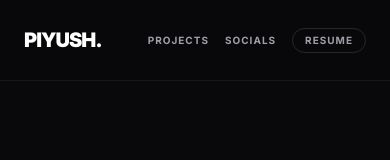
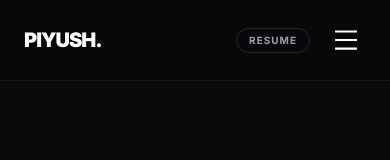
Before and after one commit to piyushbrl69/portfolio, a Next.js app: page / in a window 390 px wide. Shown: the top 160 px of the page. Built offline with nearby package versions, Linux system fonts and the light colour scheme.

Commit message:
Added hamburger menu for small devices

```diff
--- a/app/components/Navbar.tsx
+++ b/app/components/Navbar.tsx
@@ -1,12 +1,19 @@
+"use client";
+
+import { AiOutlineMenu } from "react-icons/ai";
+import { RiMenu2Line } from "react-icons/ri";
 import Link from "next/link";
+import { useState } from "react";
 
 export default function Navbar() {
+  const [isOpen, setIsOpen] = useState(false);
+
   return (
     <nav className="fixed top-0 z-50 w-full backdrop-blur-md bg-[#09090b]/80 border-b border-zinc-900">
       <div className="max-w-5xl mx-auto px-6 h-20 flex items-center justify-between">
         <Link
           href="/"
-          className="font-black text-xl tracking-tighter text-white hover:text-zinc-400 transition-colors"
+          className="font-black text-xl tracking-tighter text-white hover:text-zinc-400 transition-colors "
         >
           PIYUSH.
         </Link>
@@ -14,13 +21,19 @@ export default function Navbar() {
         <div className="flex items-center gap-4 md:gap-8">
           <Link
             href="/#projects"
-            className="text-[10px] md:text-xs font-bold uppercase tracking-widest text-zinc-400 hover:text-white transition-colors"
+            className="hidden md:block text-[10px] md:text-xs font-bold uppercase tracking-widest text-zinc-400 hover:text-white transition-colors"
           >
             Projects
           </Link>
           <Link
+            href="/#about"
+            className="hidden md:block text-[10px] md:text-xs font-bold uppercase tracking-widest text-zinc-400 hover:text-white transition-colors"
+          >
+            About
+          </Link>
+          <Link
             href="/socials"
-            className="text-[10px] md:text-xs font-bold uppercase tracking-widest text-zinc-400 hover:text-white transition-colors"
+            className="hidden md:block text-[10px] md:text-xs font-bold uppercase tracking-widest text-zinc-400 hover:text-white transition-colors"
           >
             Socials
           </Link>
@@ -32,6 +45,50 @@ export default function Navbar() {
           >
             Resume
           </a>
+
+          <div
+            className="relative md:hidden"
+            onMouseEnter={() => setIsOpen(true)}
+            onMouseLeave={() => setIsOpen(false)}
+            onClick={()=>{setIsOpen(!isOpen)}}
+          >
+            <button className="relative p-2 w-10 h-10 text-white hover:text-emerald-400 transition-colors">
+              <AiOutlineMenu
+                size={28}
+                className={`absolute inset-0 m-auto transition-all duration-300 ease-in-out
+      ${isOpen ? "opacity-0 rotate-90 scale-75" : "opacity-100 rotate-0 scale-100"}
+    `}
+              />
+              <RiMenu2Line
+                size={28}
+                className={`absolute inset-0 m-auto transition-all duration-300 ease-in-out
+      ${isOpen ? "opacity-100 rotate-0 scale-100" : "opacity-0 -rotate-90 scale-75"}
+    `}
+              />
+            </button>
+
+            {isOpen && (
+              <div className="absolute right-0 top-12 w-40 bg-zinc-900 border border-zinc-800 rounded-lg shadow-xl">
+                <div className="flex flex-col p-4 gap-3 text-zinc-400 text-xs font-bold uppercase tracking-widest">
+                  <Link href="/#projects" className="hover:text-white">
+                    Projects
+                  </Link>
+                  <Link href="/socials" className="hover:text-white">
+                    Socials
+                  </Link>
+                  <Link href="/#about" className="hover:text-white">
+                    About
+                  </Link>
+                  <a
+                    href="/resume_PiyushBurnwal.pdf"
+                    className="hover:text-white"
+                  >
+                    Resume
+                  </a>
+                </div>
+              </div>
+            )}
+          </div>
         </div>
       </div>
     </nav>
--- a/package.json
+++ b/package.json
@@ -13,7 +13,8 @@
     "next": "16.1.1",
     "next-themes": "^0.4.6",
     "react": "19.2.3",
-    "react-dom": "19.2.3"
+    "react-dom": "19.2.3",
+    "react-icons": "^5.5.0"
   },
   "devDependencies": {
     "@tailwindcss/postcss": "^4",
```
Also changed, not shown: 1 other file (tests, documents, lock files or other folders).
